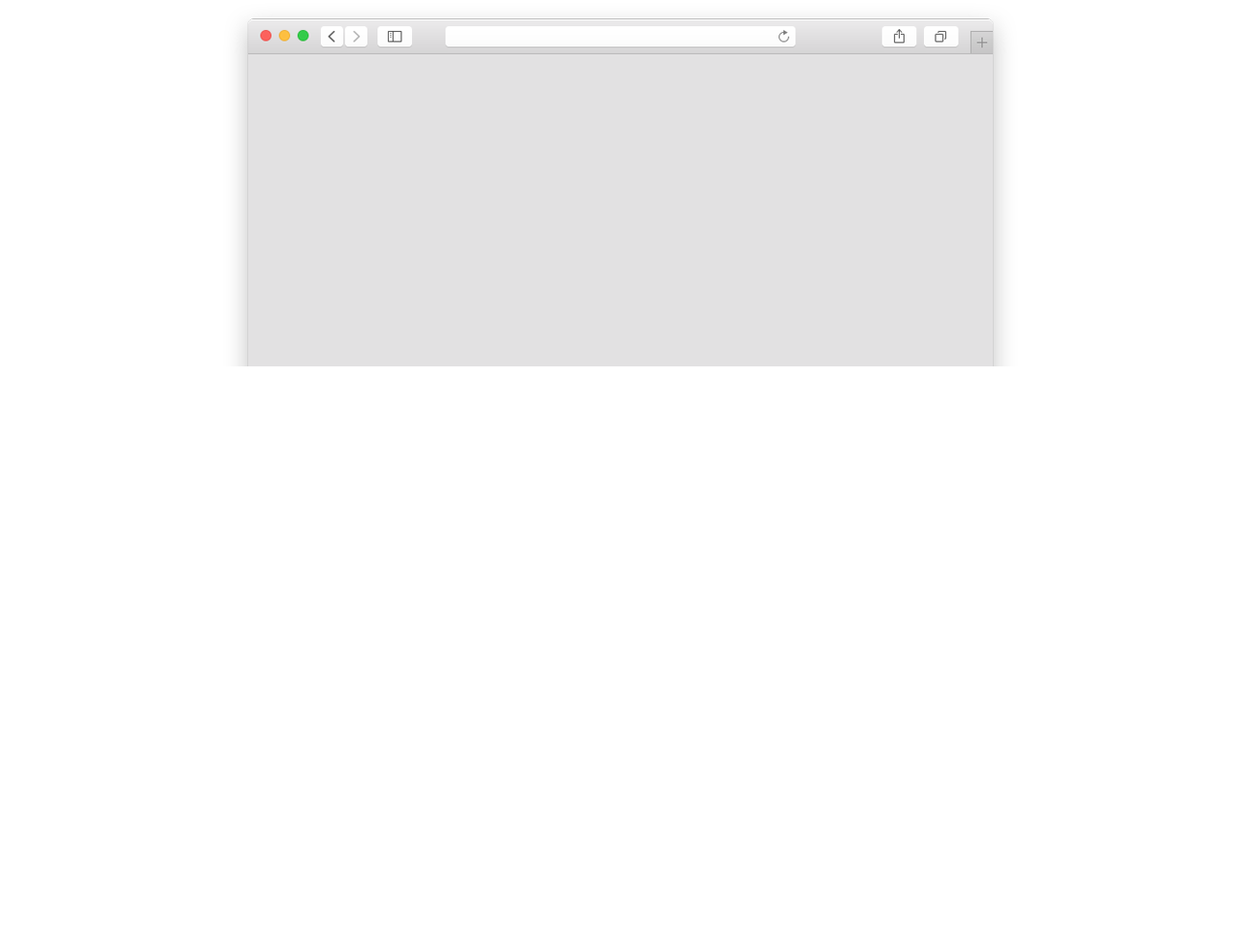
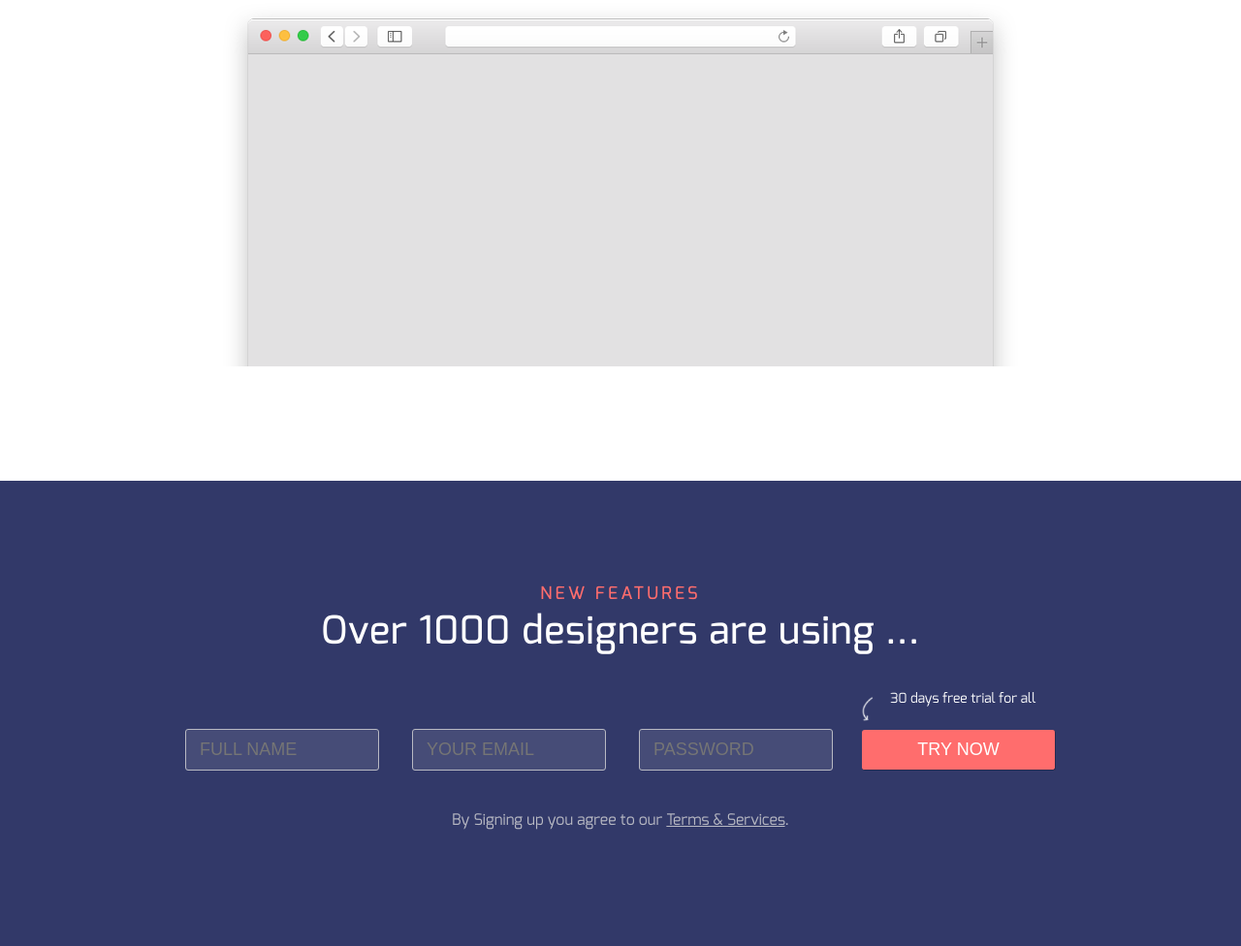
Before and after one commit to playdag/CorpLandingPage, a plain HTML site: page index.html in a window 1280 px wide. Shown: the part 3484-4460 px from the top of the page at 97% size. Before the commit the page ends 3980 px from the top, so only its background shows below. Drawn offline with Linux system fonts and the light colour scheme.

Commit message:
added form

```diff
--- a/css/style.css
+++ b/css/style.css
@@ -1,6 +1,7 @@
 @font-face {font-family: ExoMedium2; src:url(../fonts/exomedium2.otf);}
 @font-face {font-family: ExoMedium; src:url(../fonts/exomedium.ttf);}
 @font-face {font-family: ExoItalic; src:url(../fonts/exoregularitalic.otf);}
+@font-face {font-family: ExoRegular; src:url(../fonts/exoregular.ttf);}
 
 body {
 	margin: 0;
@@ -321,3 +322,99 @@ a {
 	position: relative;
 	top: 7%;
 }
+.form {
+	width: 100%;
+	height: 60vh;
+	background-color: #323969;
+	display: flex;
+	flex-direction: column;
+	align-items: center;
+	justify-content: center;
+}
+.form-title {
+	font-family: 'ExoMedium';
+	text-align: center;
+}
+.form-title h5 {
+	text-transform: uppercase;
+	color: #ff6d6d;
+	font-size: 18px;
+	letter-spacing: 3px;
+	font-weight: lighter;
+}
+.form-title h1 {
+	font-size: 40px;
+	color: #ffffff;
+	letter-spacing: 1px;
+	font-weight: lighter;
+}
+.form-input {
+	font-family: 'ExoRegular';
+	display: flex;
+	align-items: flex-end;
+	margin-top: 20px;
+}
+.form-input-name {
+	width: 200px;
+	font-size: 18px;
+	padding: 10px 14px 10px 14px;
+	border: 1px solid #b8b9c3;
+	background: #464c77;
+	border-radius: 3px;
+	text-transform: uppercase;
+	color: #ffffff;
+	margin-right: 30px;
+}
+.form-input-email {
+	width: 200px;
+	font-size: 18px;
+	padding: 10px 14px 10px 14px;
+	border: 1px solid #b8b9c3;
+	background: #464c77;
+	border-radius: 3px;
+	text-transform: uppercase;
+	color: #ffffff;
+	margin-right: 30px;
+}
+.form-input-password {
+	width: 200px;
+	font-size: 18px;
+	padding: 10px 14px 10px 14px;
+	border: 1px solid #b8b9c3;
+	background: #464c77;
+	border-radius: 3px;
+	text-transform: uppercase;
+	color: #ffffff;
+	margin-right: 30px;
+}
+.input-accept-button {
+	width: 200px;
+	cursor: pointer;
+	border: solid #262b50;
+	border-width: 0 1px 1px 0;
+	background: #ff6d6d;
+	padding: 10px 14px 10px 14px;
+	border-radius: 3px;
+	text-transform: uppercase;
+	font-size: 18px;
+	color: #ffffff;
+}
+.input-accept-text {
+	display: flex;
+	align-items: flex-end;
+	color: #ffffff;
+	padding-bottom: 9px;
+	font-size: 14px;
+}
+.input-accept-text img {
+	height: 30px;
+}
+.form-subscribe {
+	font-family: 'ExoRegular';
+	color: #b8b9c3;
+	margin-top: 40px;
+}
+.form-subscribe a {
+	color: #b8b9c3;
+	text-decoration: underline;
+}
--- a/index.html
+++ b/index.html
@@ -98,5 +98,26 @@
 		</div>
 		<img src="img/browser.png">
 	</div>
+	<div class="form">
+		<div class="form-title">
+			<h5>New Features</h5>
+			<h1>Over 1000 designers are using ...</h1>
+		</div>
+		<div class="form-input">
+			<form id="form-data">
+				<input class="form-input-name" type="text" name="name" placeholder="Full Name">
+				<input class="form-input-email" type="text" name="email" placeholder="Your Email">
+				<input class="form-input-password" type="text" name="password" placeholder="Password">
+			</form>
+			<div class="form-input-accept">
+				<div class="input-accept-text">
+					<img src="img/arrow.png">
+					<p>30 days free trial for all</p>
+				</div>
+				<input class="input-accept-button" type="submit" name="submit" value="Try Now">
+			</div>
+		</div>
+		<p class="form-subscribe">By Signing up you agree to our <a href="#">Terms & Services</a>.</p>
+	</div>
 </body>
 </html>
```
Also changed, not shown: fonts/exoregular.ttf (added), img/arrow.png (added), 1 other file.
